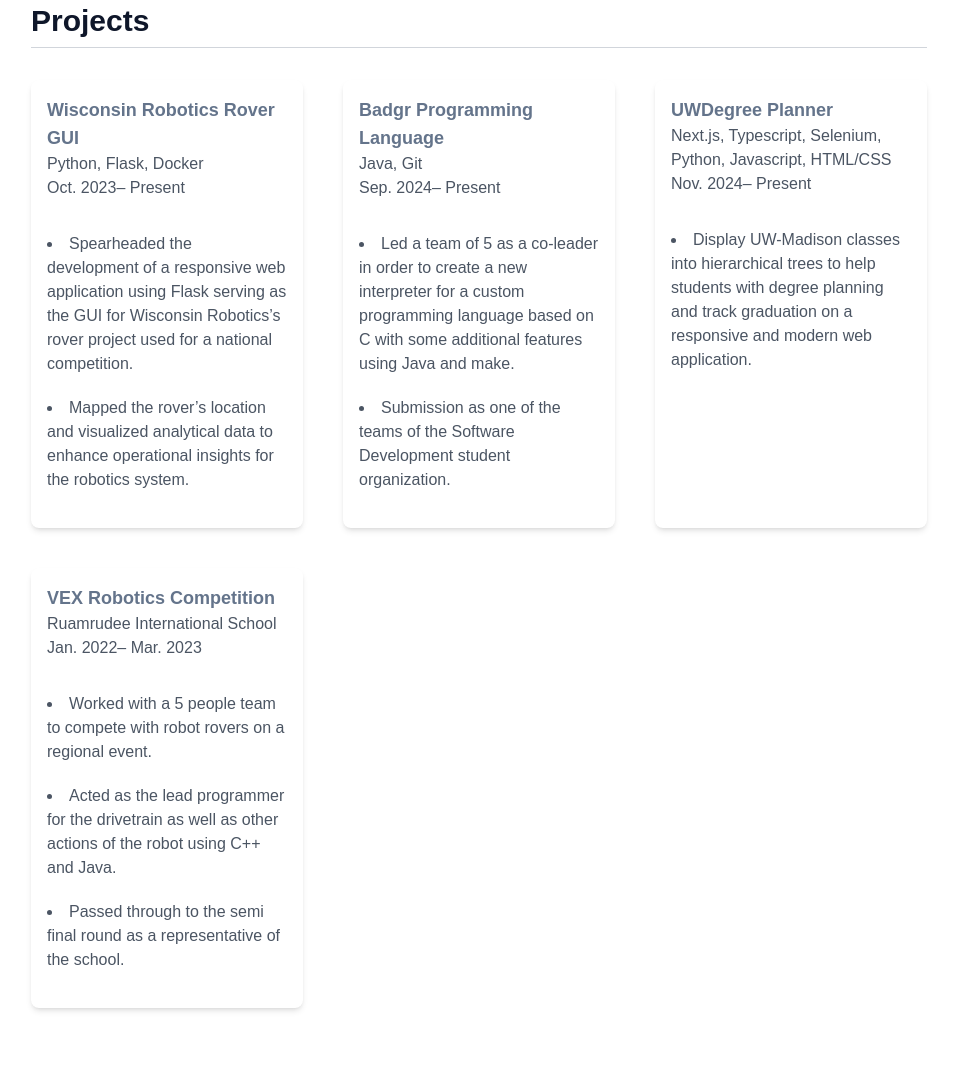
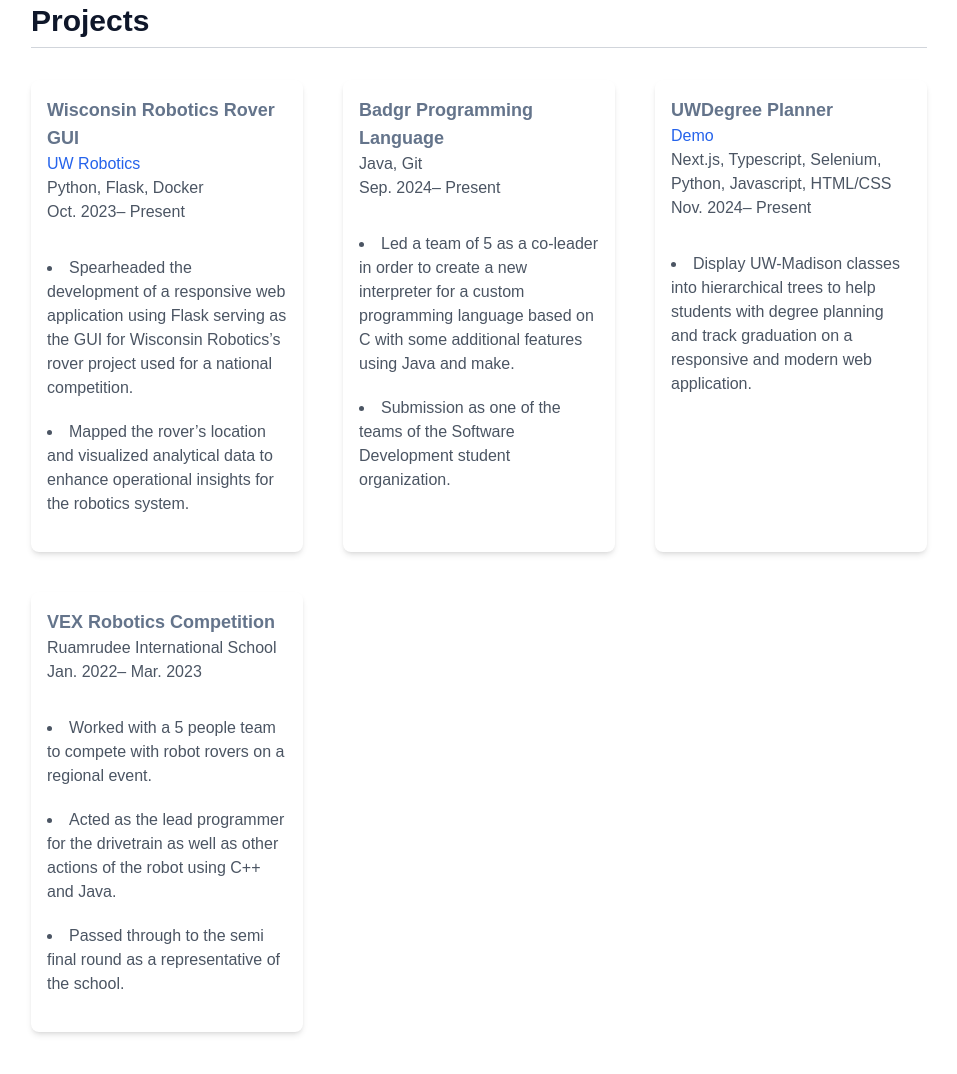
Before and after one commit to Mark-ki/Portfolio, a website: page src/index.html in a window 1280 px wide. Shown: the part 2357-3431 px from the top of the page, without its empty margins (313-1270 px from the left). Drawn offline with Linux system fonts and the light colour scheme.

Commit message:
Add hover effect and some links

```diff
--- a/src/index.html
+++ b/src/index.html
@@ -144,9 +144,9 @@
             Aug. 2023 – May. 2026
           </p>
           <ul class="pt-10 list-disc list-inside  text-gray-600 dark:text-gray-400">
-            <li>Student Organizations: Wisconsin Robotics, Cybersecurity Club, etc.</li>
+            <li>Student Organizations: Wisconsin Robotics, Cybersecurity Club, Kendo Club</li>
             <li>Hackathons: MadHacks 2023, Google Developer’s CheeseHack</li>
-            <li>Relevant Courses: Algorithms, Cryptography, Data Science Modeling</li>
+            <li>Relevant Courses: Algorithms, Operating Systems, Database Design, Theory of computation, Cryptography, Data Modeling</li>
           </ul>
         </div>
       </div>
@@ -189,8 +189,9 @@
       Projects
       </h2>
       <div class="grid grid-cols-1 md:grid-cols-2 lg:grid-cols-3 gap-10">
-        <div class="bg-white dark:bg-gray-800 p-4 rounded-lg shadow-md">
+        <div class="projectDiv bg-white dark:bg-gray-800 p-4 rounded-lg shadow-md transform transition-transform duration-300 hover:scale-105 hover:shadow-xl hover:bg-gray-700">
           <h3 class="text-lg font-semibold">Wisconsin Robotics Rover GUI</h3>
+        <p class="text-gray-600 dark:text-gray-300"><a href="https://wisconsinrobotics.org/" target="_blank" class="text-blue-600 dark:text-blue-400 hover:text-blue-800 dark:hover:text-blue-600 transition duration-300 ease-in-out transform hover:scale-105">UW Robotics</a></p>
         <p class="text-gray-600 dark:text-gray-400">Python, Flask, Docker</p>
         <p class="text-gray-600 dark:text-gray-400 pb-8">Oct. 2023– Present</p>
         <ul class="list-disc list-inside text-gray-600 dark:text-gray-400">
@@ -198,7 +199,7 @@
           <li>Mapped the rover’s location and visualized analytical data to enhance operational insights for the robotics system.</li>
         </ul>
       </div>
-        <div class="bg-white dark:bg-gray-800 p-4 rounded-lg shadow-md">
+      <div class="projectDiv bg-white dark:bg-gray-800 p-4 rounded-lg shadow-md transform transition-transform duration-300 hover:scale-105 hover:shadow-xl hover:bg-gray-700">
         <h3 class="text-lg font-semibold">Badgr Programming Language</h3>
         <p class="text-gray-600 dark:text-gray-400">Java, Git</p>
         <p class="text-gray-600 dark:text-gray-400 pb-8">Sep. 2024– Present</p>
@@ -207,15 +208,16 @@
           <li>Submission as one of the teams of the Software Development student organization.</li>
         </ul>
       </div>
-        <div class="bg-white dark:bg-gray-800 p-4 rounded-lg shadow-md">
+      <div class="projectDiv bg-white dark:bg-gray-800 p-4 rounded-lg shadow-md transform transition-transform duration-300 hover:scale-105 hover:shadow-xl hover:bg-gray-700">
         <h3 class="text-lg font-semibold">UWDegree Planner</h3>
+        <a href="https://uw-class-bqwi.vercel.app" target="_blank" class="text-blue-600 dark:text-blue-400 hover:text-blue-800 dark:hover:text-blue-600 transition duration-300 ease-in-out transform hover:scale-105">Demo</a>
         <p class="text-gray-600 dark:text-gray-400">Next.js, Typescript, Selenium, Python, Javascript, HTML/CSS</p>
         <p class="text-gray-600 dark:text-gray-400 pb-8">Nov. 2024– Present</p>
         <ul class="list-disc list-inside text-gray-600 dark:text-gray-400">
           <li>Display UW-Madison classes into hierarchical trees to help students with degree planning and track graduation on a responsive and modern web application.</li>
         </ul>
       </div>
-        <div class="bg-white dark:bg-gray-800 p-4 rounded-lg shadow-md">
+      <div class="projectDiv bg-white dark:bg-gray-800 p-4 rounded-lg shadow-md transform transition-transform duration-300 hover:scale-105 hover:shadow-xl hover:bg-gray-700">
         <h3 class="text-lg font-semibold">VEX Robotics Competition</h3>
         <p class="text-gray-600 dark:text-gray-400">Ruamrudee International School</p>
         <p class="text-gray-600 dark:text-gray-400 pb-8">Jan. 2022– Mar. 2023</p>
```
Lines whose indentation alone changed are shown as unchanged.
